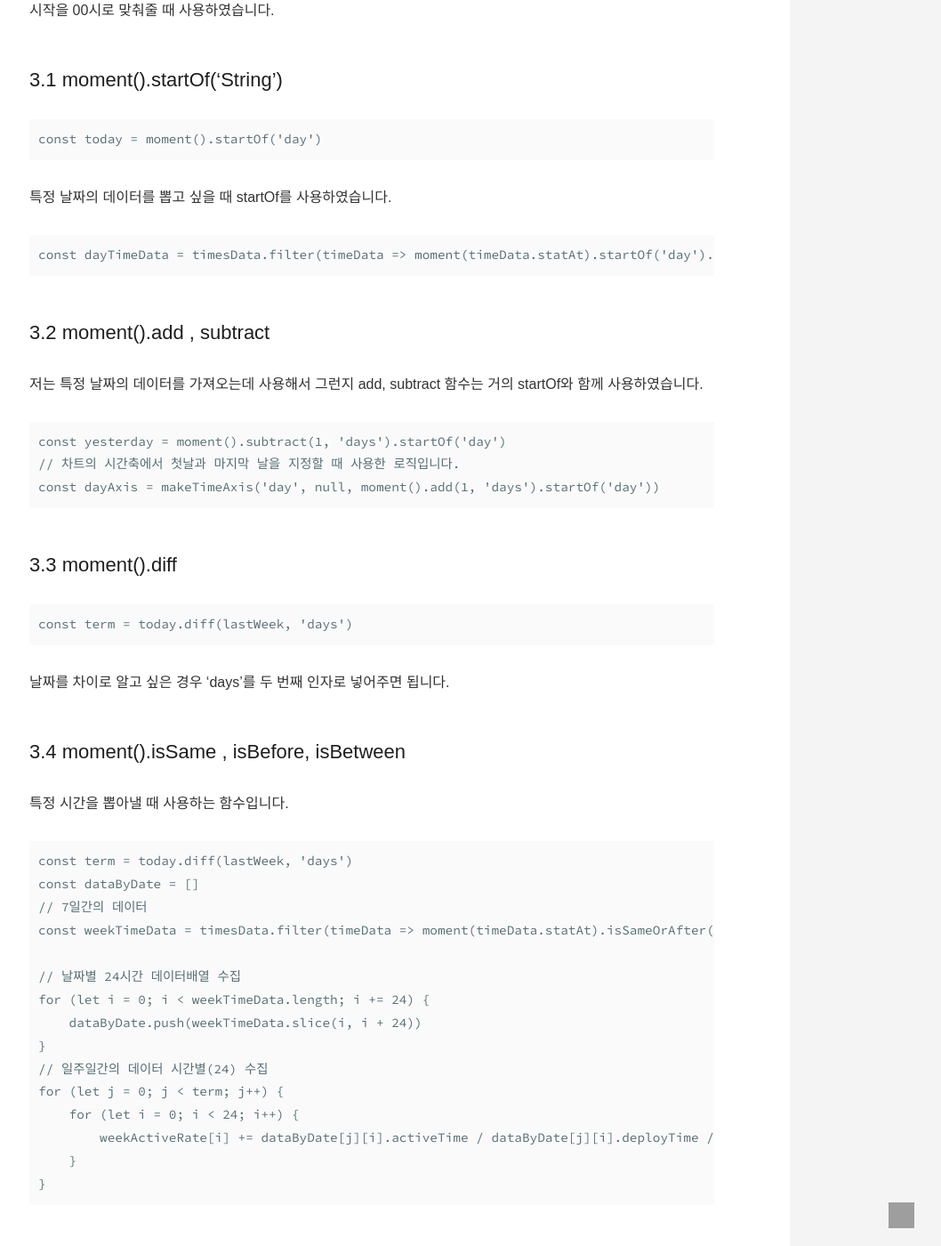
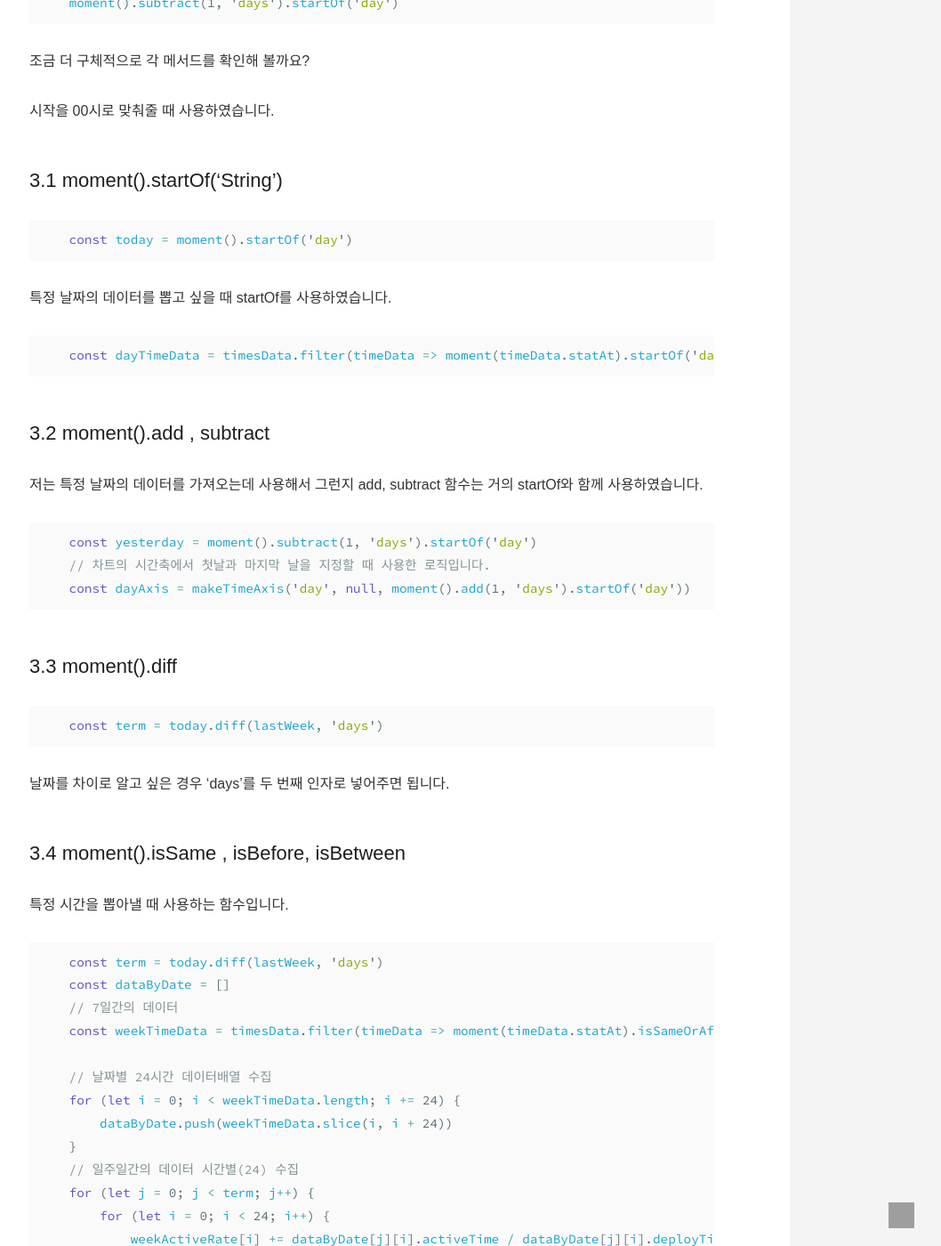
Before and after one commit to prography-tech/prography-tech.github.io, a Jekyll site: the page built from _posts/2020-01-01-moment.js.md, in a window 1280 px wide and 1400 px high, scrolled down 2223 px. Shown: the whole window at 89% size, without its empty margins (222-1280 px from the left). Built offline with Jekyll 4.4.1, drawn with Linux system fonts in a browser that asks for light colours; some of the changed text lies outside the part shown; grey boxes are pictures that could not be loaded.

Commit message:
update moment.js posts

````diff
--- a/_posts/2020-01-01-Moment js.md
+++ b/_posts/2020-01-01-moment.js.md
@@ -25,7 +19,10 @@ moment js는 시간이 포함된 데이터를 받아 조작해야 할 경우 사
 
 자바스크립트에는 기본적으로 Date 객체가 있고 Date 객체에 내장된 다양한 함수들이 있는데요.
 
-    const now = new Date() now.toISOString().slice(0,10) // "2019-10-27" const current = new Date() current.toISOString() // "2019-10-27T08:30:26.284Z"
+```javascript
+const now = new Date() now.toISOString().slice(0,10) // "2019-10-27"
+const current = new Date() current.toISOString() // "2019-10-27T08:30:26.284Z"
+```
 
 사실 Date 객체를 이용해서 시간 데이터를 다루어 무언가를 해본 경험이 없습니다. Moment js 가 최고야!라는 이야기를 듣고.. 팔랑귀인 저는 묻지도 따지지도 않고 moment js를 사용했답니다ㅎ
 
@@ -46,6 +43,7 @@ moment js의 인자로는 굉장히 다양한 타입이 들어갈 수 있습니
 3. 두 번째 인자로 format을 같이 넣는 경우. format() 함수와 차이점은 출력 형태이네요.
     - 조금 더 구체적으로 설명하면 두 번째 인자로 format을 넣으면 moment 객체의 d가 바뀌고, .format()는 출력 형태를 어떻게 보여줄지를 변경한다고 할 수 있습니다.
 
+```javascript
     console.log(moment('2018-12-24',"MM-DD-YYYY").format())
     console.log(moment('12-24-2018',"MM-DD-YYYY").format())
     console.log(moment('2018-12-24',"YYYY-MM").format())
@@ -54,18 +52,22 @@ moment js의 인자로는 굉장히 다양한 타입이 들어갈 수 있습니
     Invalid date
     2018-12-24T00:00:00+09:00
     2018-12-01T00:00:00+09:00
-    2018-1
+```
 
 # **3. 시간 데이터 조작하기**
 
 날짜별 데이터를 뽑을 때는 이런 식으로 filter 와 같이 사용하였습니다.
 
+```javascript
     const dayTimeData = timesData.filter(timeData => moment(timeData.statAt).startOf('day').isSame(dayTime, 'day'))
     const weekTimeData = timesData.filter(timeData => moment(timeData.statAt).isSameOrAfter(lastWeek) && moment(timeData.statAt).isBefore(today))
+```
 
 어제 데이터를 뽑을 때는
 
+```javascript
     moment().subtract(1, 'days').startOf('day')
+```
 
 조금 더 구체적으로 각 메서드를 확인해 볼까요?
 
@@ -73,23 +75,31 @@ moment js의 인자로는 굉장히 다양한 타입이 들어갈 수 있습니
 
 ## **3.1 moment().startOf('String')**
 
+```javascript
     const today = moment().startOf('day')
+```
 
 특정 날짜의 데이터를 뽑고 싶을 때 startOf를 사용하였습니다.
 
+```javascript
     const dayTimeData = timesData.filter(timeData => moment(timeData.statAt).startOf('day').isSame(dayTime, 'day'))
+```
 
 ## **3.2 moment().add , subtract**
 
 저는 특정 날짜의 데이터를 가져오는데 사용해서 그런지 add, subtract 함수는 거의 startOf와 함께 사용하였습니다.
 
+```javascript
     const yesterday = moment().subtract(1, 'days').startOf('day')
     // 차트의 시간축에서 첫날과 마지막 날을 지정할 때 사용한 로직입니다.
     const dayAxis = makeTimeAxis('day', null, moment().add(1, 'days').startOf('day'))
+```
 
 ## **3.3 moment().diff**
 
+```javascript
     const term = today.diff(lastWeek, 'days')
+```
 
 날짜를 차이로 알고 싶은 경우 'days'를 두 번째 인자로 넣어주면 됩니다.
 
@@ -97,6 +107,7 @@ moment js의 인자로는 굉장히 다양한 타입이 들어갈 수 있습니
 
 특정 시간을 뽑아낼 때 사용하는 함수입니다.
 
+```javascript
     const term = today.diff(lastWeek, 'days')
     const dataByDate = []
     // 7일간의 데이터
@@ -112,15 +123,16 @@ moment js의 인자로는 굉장히 다양한 타입이 들어갈 수 있습니
             weekActiveRate[i] += dataByDate[j][i].activeTime / dataByDate[j][i].deployTime / term * 100
         }
     }
+```
 
 # 4. **그 외에**
 
 - moment 라이브러리가 아니라 moment-timezone 을 깔았는데 moment의 내장 함수를 다 사용할 수 있다고 합니다.
+    - [__참고링크__](https://stackoverflow.com/questions/49729646/using-both-moment-and-moment-tz__)
+- 월별 시작, 마지막 일 찾기
+    - [__참고링크__](https://stackoverflow.com/questions/39267623/moment-js-get-first-and-last-day-of-current-month)
+- moment 라이브러리를 사용하면 자동으로 서울 시간으로 자동으로 맞춰줍니다.
 
-    https://stackoverflow.com/questions/49729646/using-both-moment-and-moment-tz
-
-- moment 라이브러리를 사용하면 자동으로 서울 시간으로 자동으로 맞춰줍니다.
-- 월별 시작, 마지막일 찾기 [https://stackoverflow.com/questions/39267623/moment-js-get-first-and-last-day-of-current-month](https://stackoverflow.com/questions/39267623/moment-js-get-first-and-last-day-of-current-month)
 
 # 5**. 마무리하며**
 
````
Also changed, not shown: other parts of _posts/2020-01-01-moment.js.md (+1 -7 lines), _authors/dxvinci.md (+1 -5 lines), _tags/javascript.md (added, +4 -0 lines), _tags/moment.js.md (added, +4 -0 lines).
